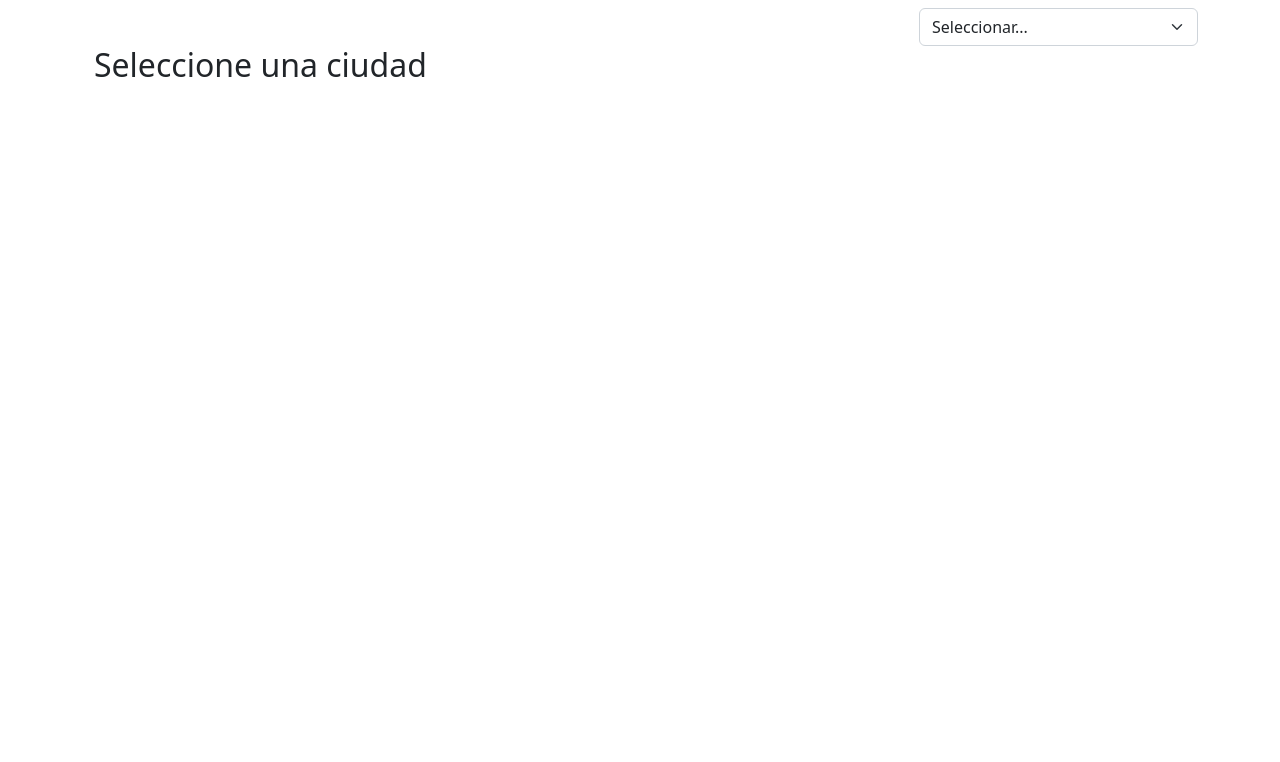
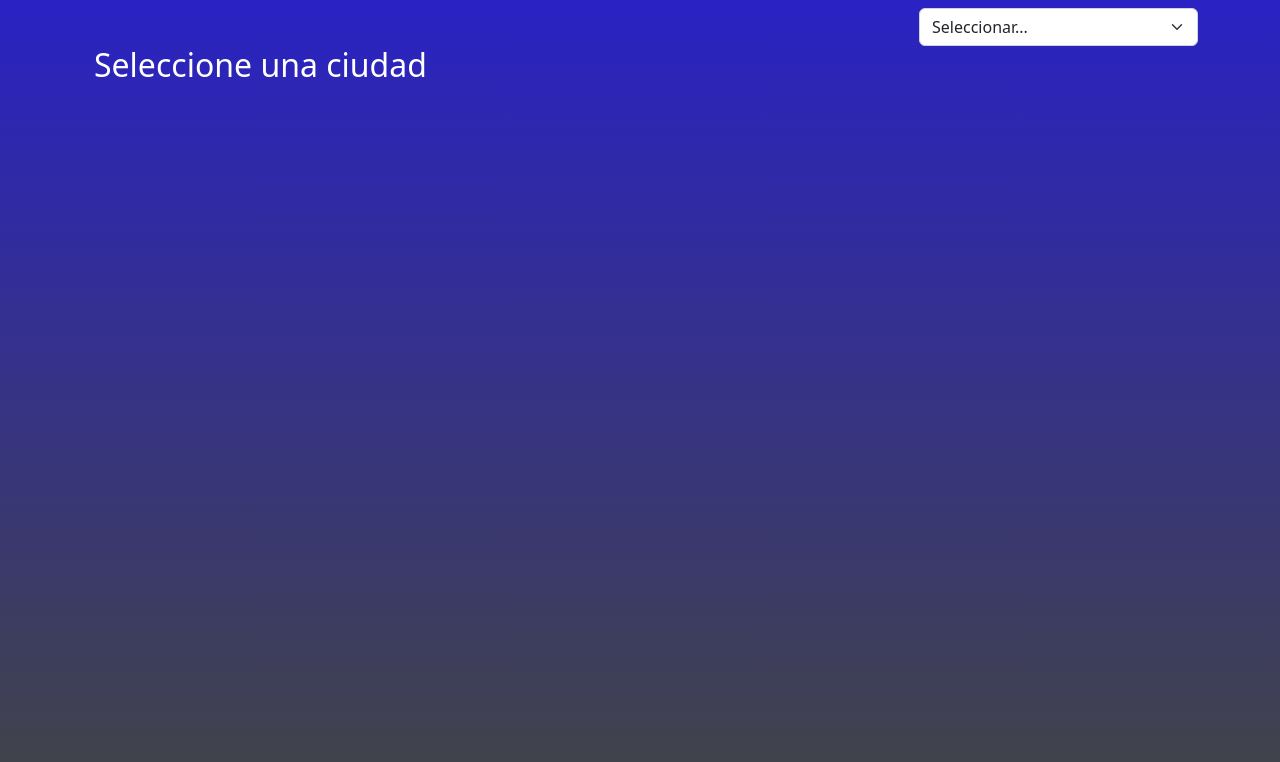
Before and after one commit to rube4489/weatherApp, a React (Create React App) app: page / in a window 1280 px wide. Shown: the top 762 px of the page. Built offline with nearby package versions, Linux system fonts and the light colour scheme.

Commit message:
Agrego estilos

```diff
--- a/src/index.css
+++ b/src/index.css
@@ -1,10 +1,23 @@
+html {
+  height: 100vh;
+}
 body {
   margin: 0;
   font-family: -apple-system, BlinkMacSystemFont, "Segoe UI", "Roboto", "Oxygen",
     "Ubuntu", "Cantarell", "Fira Sans", "Droid Sans", "Helvetica Neue",
     sans-serif;
+  color: #fff !important;
   -webkit-font-smoothing: antialiased;
   -moz-osx-font-smoothing: grayscale;
+  background: rgb(42, 34, 195);
+  background: linear-gradient(
+    180deg,
+    rgba(42, 34, 195, 1) 0%,
+    rgba(66, 68, 69, 1) 100%
+  );
+  background-repeat: no-repeat;
+  background-attachment: fixed;
+  background-size: auto;
 }
 
 code {
@@ -25,7 +38,7 @@ code {
 }
 
 .container-weather-hours::-webkit-scrollbar-thumb {
-  box-shadow: inset 0 0 6px #000;
+  box-shadow: inset 0 0 6px #fff;
   border-radius: 0.25em;
 }
 .wrapper-loader {
@@ -38,3 +51,13 @@ code {
   height: 3rem !important;
   width: 3rem !important;
 }
+.size-select {
+  width: 250px !important;
+}
+
+@media (max-width: 550px) {
+  .size-loader {
+    height: 2rem !important;
+    width: 2rem !important;
+  }
+}
```
